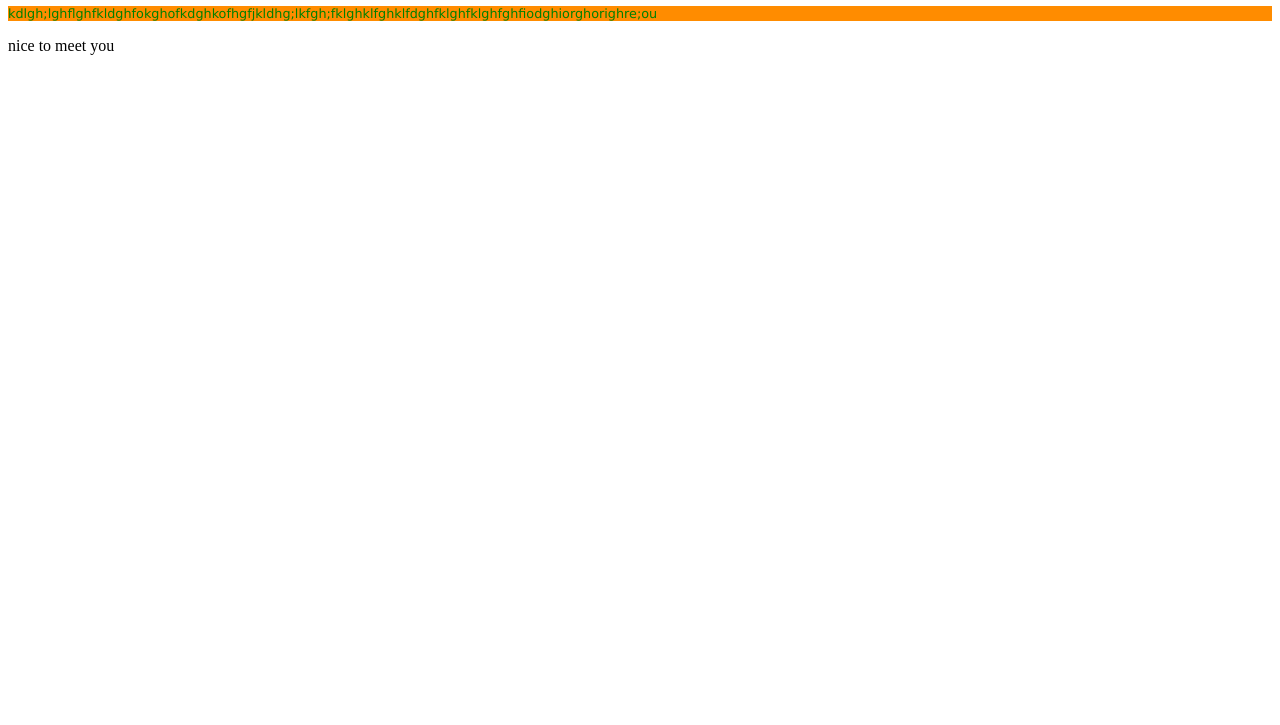
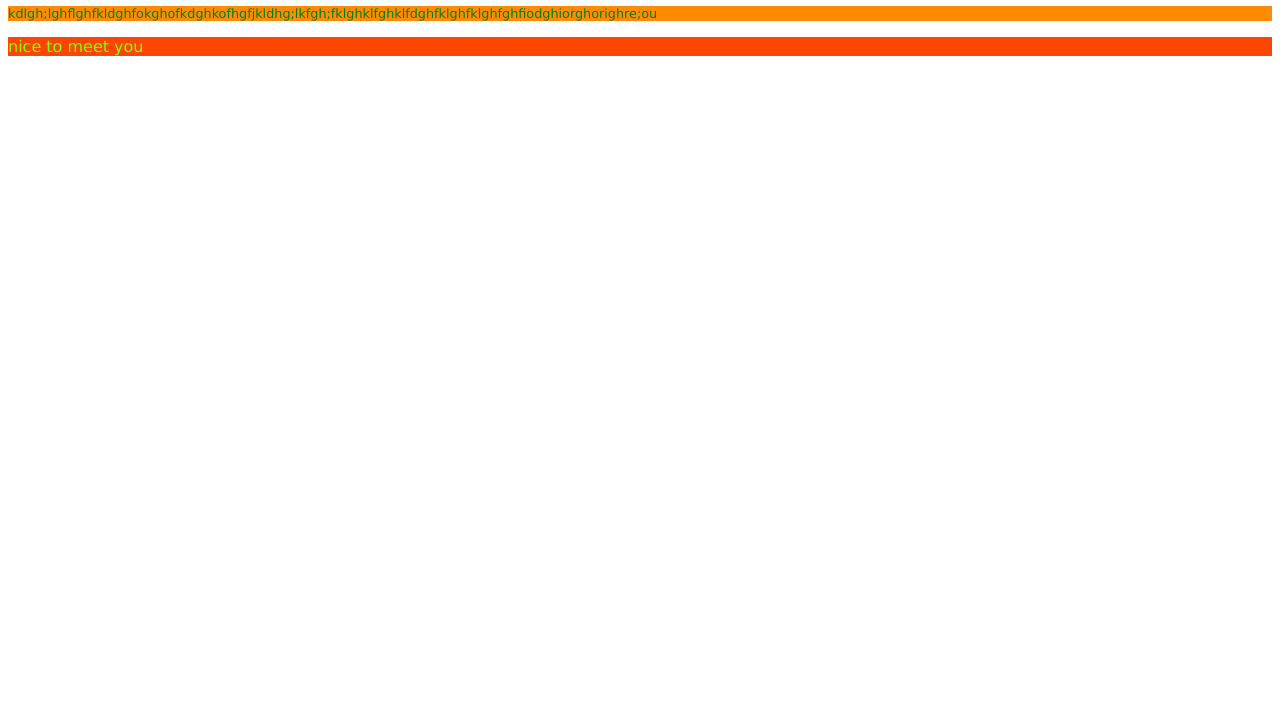
Before and after one commit to tammylaz/tammy-first, a plain HTML site: page index.html in a window 1280 px wide. Shown: the part 75-800 px from the top of the page. Drawn offline with Linux system fonts and the light colour scheme.

Commit message:
fix error in style

```diff
--- a/style.css
+++ b/style.css
@@ -11,7 +11,7 @@
     font-family: Verdana, Geneva, Tahoma, sans-serif;
 }
 
-student-contributor>p{
+.student-contributor>p{
     color: chartreuse;
     background-color: orangered;
     font-family: Verdana, Geneva, Tahoma, sans-serif;
```
